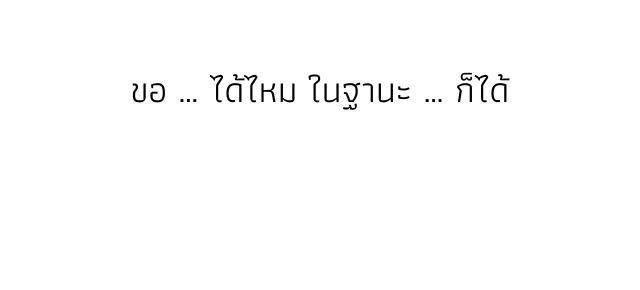
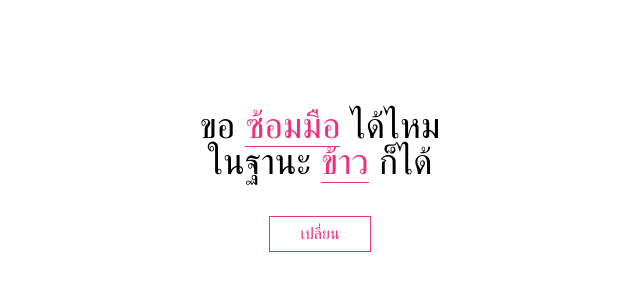
Before and after one commit to puripant/kor, a plain HTML site: page index.html in a window 1280 px wide. Shown: the whole page, without its empty margins (320-960 px from the left). Drawn offline with Linux system fonts and the light colour scheme; a web font is replaced by a local one.

Commit message:
Add button to switch words New font

```diff
--- a/index.html
+++ b/index.html
@@ -3,7 +3,7 @@
   <meta charset="utf-8">
   <title>ขอ … ได้ไหม ในฐานะ … ก็ได้</title>
   <link href="main.css" rel="stylesheet">
-  <link href="https://fonts.googleapis.com/css?family=Athiti" rel="stylesheet">
+  <link href="https://fonts.googleapis.com/css?family=Chonburi" rel="stylesheet">
 </head>
 
 <body>
@@ -22,7 +22,11 @@
       <div class="logo spacer"></div>
     </div>
   </div> -->
-  <div id="joke">ขอ … ได้ไหม ในฐานะ … ก็ได้</div>
+  <div id="joke">
+    ขอ <span id="verb" class="editable">ซ้อมมือ</span> ได้ไหม<br />
+    ในฐานะ <span id="noun" class="editable">ข้าว</span> ก็ได้
+  </div>
+  <div class="button" onclick="changeWord()">เปลี่ยน</div>
 
   <script src="compoundwords.js"></script>
   <script src="wordcut.min.js"></script>
--- a/main.css
+++ b/main.css
@@ -2,7 +2,7 @@ body {
   margin: 0;
   background-color: white;
   display: block;
-  font-family: 'Athiti', sans-serif;
+  font-family: 'Chonburi', sans-serif;
 }
 
 /* #header {
@@ -70,7 +70,7 @@ body {
 #joke {
   width: 100%;
   max-width: 600px;
-  margin: 2em auto;
+  margin: 3em auto 1em;
   text-align: center;
   font-size: 36px;
   line-height: 36px;
@@ -87,3 +87,18 @@ body {
   background-color: rgb(235, 48, 124);
   color: white;
 }
+.button {
+  width: 100px;
+  text-align: center;
+  margin: 0 auto;
+  padding: 0.5em 0;
+  background-color: white;
+  border: 0.5px solid rgb(235, 48, 124);
+  color: rgb(235, 48, 124);
+}
+.button:hover {
+  background-color: rgb(235, 48, 124);
+  border: 0.5px solid rgb(235, 48, 124);
+  color: white;
+  cursor: pointer;
+}
--- a/main.js
+++ b/main.js
@@ -1,6 +1,14 @@
-let wordcut = require("wordcut");
+const wordcut = require("wordcut");
 wordcut.init();
-let split_words = words
+
+const split_words = words
   .map(w => wordcut.cut(w).split("|"))
   .filter(a => a.length == 2);
-console.log(split_words);
+
+function changeWord() {
+  let word = split_words[Math.floor(Math.random()*split_words.length)];
+  let verb = document.getElementById("verb");
+  let noun = document.getElementById("noun");
+  verb.innerHTML = word[1];
+  noun.innerHTML = word[0];
+}
```
